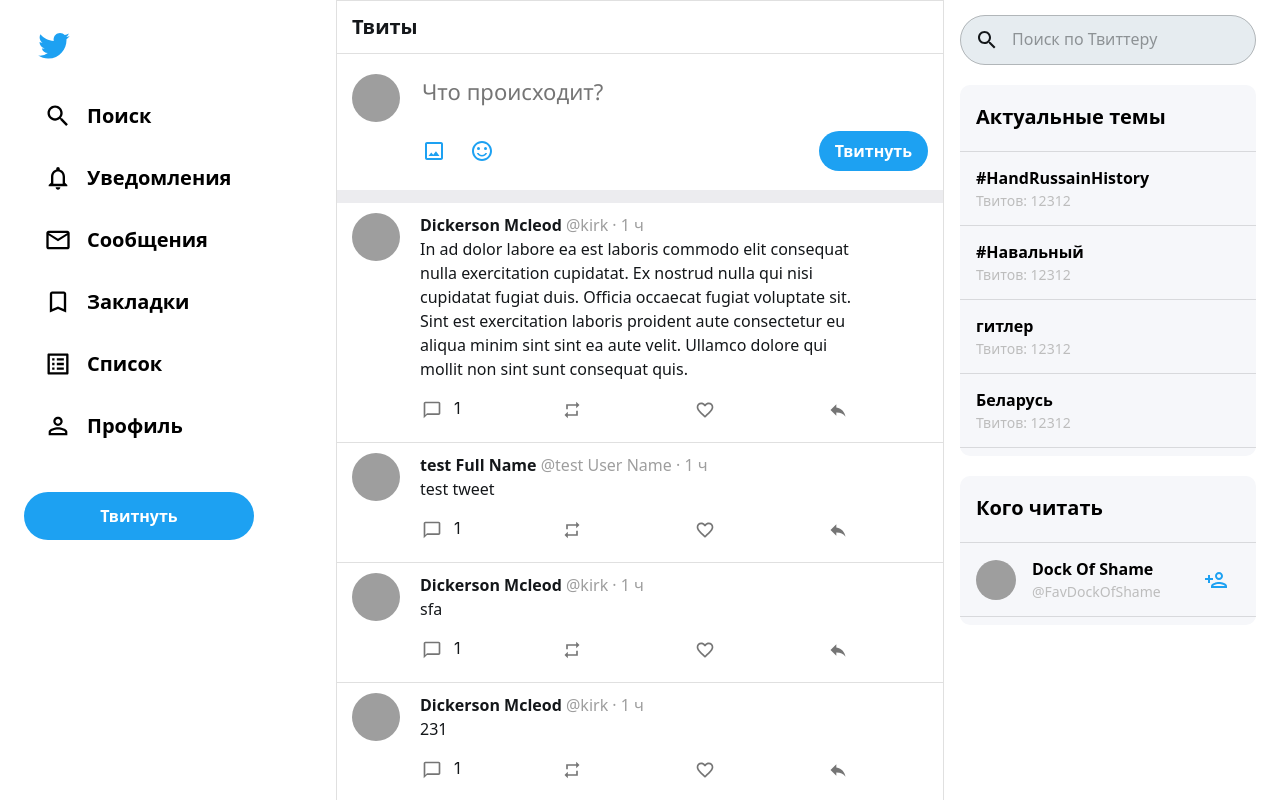
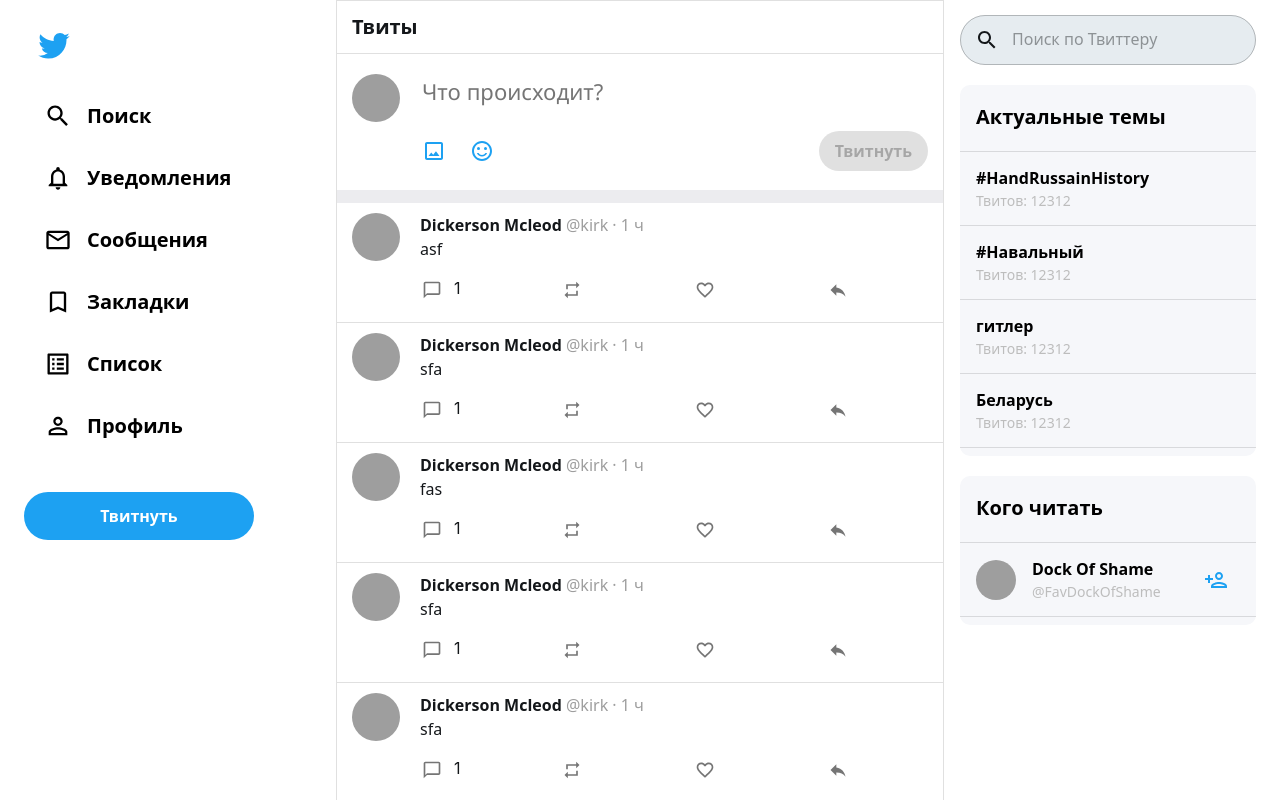
Before and after one commit to KuzmaMutze/twitter, a React app: page /home in a window 1280 px wide. Shown: the top 800 px of the page. Built offline with nearby package versions, Linux system fonts and the light colour scheme; data requests are answered from the project's data file; grey boxes are pictures that could not be loaded.

Commit message:
fullTweet, addTweet, alert errir formAddTweet, addTweet redux

```diff
--- a/package.json
+++ b/package.json
@@ -6,6 +6,7 @@
     "@babel/core": "7.12.3",
     "@material-ui/core": "^4.11.4",
     "@material-ui/icons": "^4.11.2",
+    "@material-ui/lab": "^4.0.0-alpha.58",
     "@pmmmwh/react-refresh-webpack-plugin": "0.4.3",
     "@svgr/webpack": "5.5.0",
     "@testing-library/jest-dom": "^5.11.4",
--- a/public/db.json
+++ b/public/db.json
@@ -68,6 +68,96 @@
         "avatarUrl": "https://source.unsplash.com/random/100x100?3"
       },
       "id": 1004
+    },
+    {
+      "_id": "fdz21up2l8d",
+      "text": "fsa",
+      "user": {
+        "fullname": "Dickerson Mcleod",
+        "username": "kirk",
+        "avatarUrl": "https://source.unsplash.com/random/100x100?3"
+      },
+      "id": 1005
+    },
+    {
+      "_id": "wqbw0i5xuxb",
+      "text": "s",
+      "user": {
+        "fullname": "Dickerson Mcleod",
+        "username": "kirk",
+        "avatarUrl": "https://source.unsplash.com/random/100x100?3"
+      },
+      "id": 1006
+    },
+    {
+      "_id": "bjo4lo7am5v",
+      "text": "saf",
+      "user": {
+        "fullname": "Dickerson Mcleod",
+        "username": "kirk",
+        "avatarUrl": "https://source.unsplash.com/random/100x100?3"
+      },
+      "id": 1007
+    },
+    {
+      "_id": "zzzvoi9z6qp",
+      "text": "fsa",
+      "user": {
+        "fullname": "Dickerson Mcleod",
+        "username": "kirk",
+        "avatarUrl": "https://source.unsplash.com/random/100x100?3"
+      },
+      "id": 1008
+    },
+    {
+      "_id": "hdvt0spdkqa",
+      "text": "sfa",
+      "user": {
+        "fullname": "Dickerson Mcleod",
+        "username": "kirk",
+        "avatarUrl": "https://source.unsplash.com/random/100x100?3"
+      },
+      "id": 1009
+    },
+    {
+      "_id": "ca6opxj3p8f",
+      "text": "sfa",
+      "user": {
+        "fullname": "Dickerson Mcleod",
+        "username": "kirk",
+        "avatarUrl": "https://source.unsplash.com/random/100x100?3"
+      },
+      "id": 1010
+    },
+    {
+      "_id": "et21fsbchlf",
+      "text": "fas",
+      "user": {
+        "fullname": "Dickerson Mcleod",
+        "username": "kirk",
+        "avatarUrl": "https://source.unsplash.com/random/100x100?3"
+      },
+      "id": 1011
+    },
+    {
+      "_id": "31up7iw0pe4",
+      "text": "sfa",
+      "user": {
+        "fullname": "Dickerson Mcleod",
+        "username": "kirk",
+        "avatarUrl": "https://source.unsplash.com/random/100x100?3"
+      },
+      "id": 1012
+    },
+    {
+      "_id": "ff57xaavr2m",
+      "text": "asf",
+      "user": {
+        "fullname": "Dickerson Mcleod",
+        "username": "kirk",
+        "avatarUrl": "https://source.unsplash.com/random/100x100?3"
+      },
+      "id": 1013
     }
   ],
   "themes": [
--- a/src/api/api.ts
+++ b/src/api/api.ts
@@ -1,5 +1,3 @@
-import { Tweet } from './../components/Home/Tweet';
-
 import axios from "axios";
 import { TagType, Tweets } from "../types";
 import { data } from "./objHealper";
@@ -18,7 +16,7 @@
 
 export const tweetsAPI = {
     fetchTweets() {
-        return data(instance.get<Array<Tweets>>(`tweets`))
+        return data(instance.get<Array<Tweets>>(`tweets?_sort=id&_order=desc`))
     },
     fetchTweet(id: string) {
         return data(instance.get<Tweets>(`tweets?_id=${id}`))
--- a/src/components/FullTweet/FullTweet.tsx
+++ b/src/components/FullTweet/FullTweet.tsx
@@ -1,11 +1,18 @@
+import Avatar from '@material-ui/core/Avatar/Avatar';
 import CircularProgress from '@material-ui/core/CircularProgress/CircularProgress';
+import IconButton from '@material-ui/core/IconButton/IconButton';
+import Paper from '@material-ui/core/Paper/Paper';
+import Typography from '@material-ui/core/Typography/Typography';
 import React, { useEffect } from 'react';
 import { useDispatch, useSelector } from 'react-redux';
 import { useParams } from 'react-router';
 import { useStyles } from '../../pages/Home';
 import { actions } from '../../redux/reducers/tweetReducer';
 import { selectIsLoadedTweet, selectTweet } from '../../redux/selectors/tweets-selector';
-import { Tweet } from '../Home/Tweet';
+import ChatBubbleOutlineIcon from '@material-ui/icons/ChatBubbleOutline';
+import RepostIcon from '@material-ui/icons/Repeat';
+import FavoriteBorderIcon from '@material-ui/icons/FavoriteBorder';
+import ReplyOutlinedIcon from '@material-ui/icons/ReplyOutlined';
 
 type PropsType = {};
 export const FullTweet: React.FC<PropsType> = (props) => {
@@ -36,7 +43,63 @@
   return (
     <>
       {isLoading ? (
-        <Tweet {...tweet} classes={classes} />
+        <>
+          <Paper className={classes.fullTweetWrapper}>
+            <div className={classes.fullTweetHeader}>
+              <Avatar
+                className={classes.tweetAvatar}
+                alt={`Аватарка пользователя ${tweet.user.username}`}
+                src={tweet.user.avatarUrl}
+              />
+              <Typography className={classes.fullTweetHeaderName}>
+                <b>{tweet.user.fullname}</b>
+                <span className={classes.tweetsUserName}>@{tweet.user.username}</span>
+              </Typography>
+            </div>
+            <Typography className={classes.fullTweetText}>{tweet.text}</Typography>
+            <Typography
+              style={{ fontSize: 15, paddingTop: '15px' }}
+              className={classes.tweetsUserName}>
+              5:57 PM · 29 мая 2021 г. · Twitter Web App
+            </Typography>
+          </Paper>
+          <Paper className={classes.fullTweetStat} variant="outlined">
+            <span className={classes.fullTweetStatCount}>
+              <b>132</b> ретвита
+            </span>
+            <span className={classes.fullTweetStatCount}>
+              <b>6</b> твитов с цитатами
+            </span>
+            <span className={classes.fullTweetStatCount}>
+              <b>1 159</b> отметок «Нравится»
+            </span>
+          </Paper>
+          <Paper className={classes.fullTweetGroupBtn} variant="outlined">
+            <div className={classes.tweetsGroupBtn}>
+              <div>
+                <IconButton>
+                  <ChatBubbleOutlineIcon style={{ fontSize: '20px' }} />
+                </IconButton>
+                <span>1</span>
+              </div>
+              <div>
+                <IconButton>
+                  <RepostIcon style={{ fontSize: '20px' }} />
+                </IconButton>
+              </div>
+              <div>
+                <IconButton>
+                  <FavoriteBorderIcon style={{ fontSize: '20px' }} />
+                </IconButton>
+              </div>
+              <div>
+                <IconButton>
+                  <ReplyOutlinedIcon style={{ fontSize: '20px' }} />
+                </IconButton>
+              </div>
+            </div>
+          </Paper>
+        </>
       ) : (
         <div className={classes.loadingTweetsCenter}>
           <CircularProgress />
--- a/src/components/Home/WriteTweetForm.tsx
+++ b/src/components/Home/WriteTweetForm.tsx
@@ -1,18 +1,14 @@
-import {
-  Paper,
-  Avatar,
-  TextareaAutosize,
-  IconButton,
-  Typography,
-  CircularProgress,
-  Button,
-} from '@material-ui/core';
+import { Paper, Avatar, TextareaAutosize, IconButton, Typography, Button } from '@material-ui/core';
+import CircularProgress from '@material-ui/core/CircularProgress';
+import Alert from '@material-ui/lab/Alert';
 import React, { useState } from 'react';
 import CropOriginalOutlinedIcon from '@material-ui/icons/CropOriginalOutlined';
 import SentimentSatisfiedOutlinedIcon from '@material-ui/icons/SentimentSatisfiedOutlined';
 import { useStyles } from '../../pages/Home';
-import { useDispatch } from 'react-redux';
+import { useDispatch, useSelector } from 'react-redux';
 import { actions } from '../../redux/reducers/tweetsReducer';
+import { selectIsLoadedAddForm } from '../../redux/selectors/tweets-selector';
+import { LoadingState } from '../../types';
 
 type PropsType = {
   classes: ReturnType<typeof useStyles>;
@@ -21,18 +17,22 @@
 
 export const WriteTweetForm: React.FC<PropsType> = ({ maxRows, classes }) => {
   let dispatch = useDispatch();
+
+  // text area
   let [text, setText] = useState<string>('');
   let textLimitPercent = Math.round((text.length / 280) * 100);
   let maxLenght = 280 - text.length;
-
   let onChangeTextArea = (e: React.FormEvent<HTMLTextAreaElement>) => {
     setText(e.currentTarget.value);
   };
-
   let handleOnClickAddTweet = () => {
     dispatch(actions.fetchAddTweetAC(text));
     setText('');
   };
+
+  // result add tweet
+  let isLoadedAddForm = useSelector(selectIsLoadedAddForm);
+
   return (
     <div>
       <Paper className={classes.writeTweet} variant="outlined">
@@ -83,15 +83,27 @@
               )}
               <Button
                 onClick={() => handleOnClickAddTweet()}
-                disabled={text.length > 280}
+                disabled={isLoadedAddForm === LoadingState.LOADING || !text || text.length > 280}
                 color="primary"
                 variant="contained">
-                Твитнуть
+                {isLoadedAddForm === LoadingState.LOADING ? (
+                  <CircularProgress color="secondary" size={18} />
+                ) : (
+                  'Твитнуть'
+                )}
               </Button>
             </div>
           </div>
         </div>
       </Paper>
+      {isLoadedAddForm === LoadingState.ERROR && (
+        <Alert style={{ marginTop: 10 }} severity="error">
+          Ошибка при добавление твита{' '}
+          <span aria-label="emoji-plak" role="img">
+            🙁
+          </span>
+        </Alert>
+      )}
     </div>
   );
 };
--- a/src/pages/Home.tsx
+++ b/src/pages/Home.tsx
@@ -210,6 +210,44 @@
       marginTop: 150,
       textAlign: 'center',
     },
+    fullTweetWrapper: {
+      padding: 20,
+    },
+    fullTweetHeader: {
+      display: 'flex',
+    },
+    fullTweetHeaderName: {
+      display: 'flex',
+      flexDirection: 'column',
+    },
+    fullTweetText: {
+      fontSize: 24,
+      marginTop: 20,
+      lineHeight: 1.4125,
+      wordBreak: 'break-word',
+    },
+    fullTweetStat: {
+      borderRadius: 0,
+      borderBottom: 0,
+      borderLeft: 0,
+      borderRight: 0,
+      padding: '16px 20px',
+    },
+    fullTweetStatCount: {
+      marginRight: 15,
+    },
+    fullTweetGroupBtn: {
+      padding: '0px 20px',
+
+      borderRadius: 0,
+      borderLeft: 0,
+      borderRight: 0,
+      '& div': {
+        marginTop: 3,
+        marginBottom: 3,
+        justifyContent: 'space-around',
+      },
+    },
   }),
 );
 
--- a/src/redux/reducers/tweetReducer.ts
+++ b/src/redux/reducers/tweetReducer.ts
@@ -1,4 +1,3 @@
-import { Tweet } from './../../components/Home/Tweet';
 import produce, { Draft } from 'immer'
 import { LoadingState, Tweets } from '../../types'
 import { InferActionTypes } from '../store'
@@ -31,8 +30,6 @@
     setTweetAC: (payload: Tweets | null) => ({type: "tweet/SET_TWEET", payload} as const),
     setFetchTweetAC: (payload: string) => ({type: "tweet/FETCH_TWEET", payload} as const),
     setTweetLoadingStateAC: (payload: LoadingState) => ({type: "tweet/SET_LOADING_STATE", payload} as const),
-
-
 }
 
 
--- a/src/redux/reducers/tweetsReducer.ts
+++ b/src/redux/reducers/tweetsReducer.ts
@@ -1,5 +1,5 @@
 import produce, { Draft } from 'immer'
-import { LoadingState, Tweets } from '../../types'
+import {  LoadingState, Tweets } from '../../types'
 import { InferActionTypes } from '../store'
 import {call, put, takeLatest } from 'redux-saga/effects'
 import { tweetsAPI } from '../../api/api'
@@ -7,7 +7,8 @@
 
 const initialState = {
     items: [] as Array<Tweets>,
-    isLoaded: "" as LoadingState
+    isLoaded: "" as LoadingState,
+    isLoadedAddForm: "" as LoadingState,
 }
 
 type initialStateType = typeof initialState
@@ -19,7 +20,9 @@
         draft.items = action.payload
     } else if(action.type === "tweets/SET_LOADING_STATE"){
         draft.isLoaded = action.payload
-    } else if(action.type === "tweets/FETCH_TWEETS"){
+    } else if(action.type === "tweets/SET_LOADING_ADD_FORM_STATE"){
+        draft.isLoadedAddForm = action.payload
+    }else if(action.type === "tweets/FETCH_TWEETS"){
         draft.items = []
     } else if(action.type === "tweets/ADD_TWEET"){
         draft.items.push(action.payload)
@@ -31,6 +34,7 @@
     setTweetsAC: (payload: Array<Tweets>) => ({type: "tweets/SET_TWEETS", payload} as const),
     setFetchTweetsAC: () => ({type: "tweets/FETCH_TWEETS"} as const),
     setTweetsLoadingStateAC: (payload: LoadingState) => ({type: "tweets/SET_LOADING_STATE", payload} as const),
+    setAddFormLoadingStateAC: (payload: LoadingState) => ({type: "tweets/SET_LOADING_ADD_FORM_STATE", payload} as const),
     fetchAddTweetAC: (payload: string) => ({type: "tweets/FETCH_ADD_TWEET", payload} as const),
     addTweetAC: (payload: Tweets) => ({type: "tweets/ADD_TWEET", payload} as const)
 }
@@ -41,7 +45,6 @@
         yield put(actions.setTweetsLoadingStateAC(LoadingState.LOADING))
         const data: Array<Tweets> = yield call(tweetsAPI.fetchTweets)
         yield put(actions.setTweetsAC(data))
-        console.log(data);
         yield put(actions.setTweetsLoadingStateAC(LoadingState.LOADED))
     } catch (error) {
         yield put(actions.setTweetsLoadingStateAC(LoadingState.ERROR))
@@ -59,14 +62,13 @@
                 avatarUrl: "https://source.unsplash.com/random/100x100?3"
               }
         }
-        console.log(data);
 
-        // yield put(actions.setTweetLoadingStateAC(LoadingState.LOADING))
+        yield put(actions.setAddFormLoadingStateAC(LoadingState.LOADING))
         yield call(tweetsAPI.addTweet, data)
         yield put(actions.addTweetAC(data))
-        // yield put(actions.setTweetLoadingStateAC(LoadingState.LOADED))
+        yield put(actions.setAddFormLoadingStateAC(LoadingState.LOADED))
     } catch (error) {
-        // yield put(actions.setTweetLoadingStateAC(LoadingState.ERROR))
+        yield put(actions.setAddFormLoadingStateAC(LoadingState.ERROR))
     }
 
 }
--- a/src/redux/selectors/tweets-selector.ts
+++ b/src/redux/selectors/tweets-selector.ts
@@ -9,3 +9,5 @@
 export const selectTweet = (state: AppStateType) => state.tweet.item
 export const selectIsLoadingTweet = (state: AppStateType) => state.tweet.isLoaded
 export const selectIsLoadedTweet = (state: AppStateType) => selectIsLoadingTweet(state) === LoadingState.LOADED
+
+export const selectIsLoadedAddForm = (state: AppStateType) => state.tweets.isLoadedAddForm
```
Also changed, not shown: src/index.tsx (+8 -0 lines), 2 other files (tests, documents, lock files or other folders).
